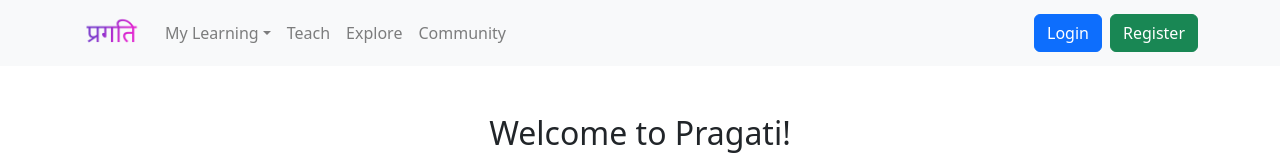
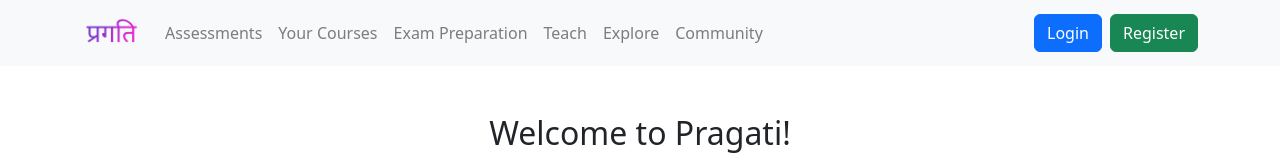
Before and after one commit to rks-031/pragati, a React (Vite) app in the folder frontend/: page / in a window 1280 px wide. Shown: the top 160 px of the page. Built offline with nearby package versions, Linux system fonts and the light colour scheme.

Commit message:
Navbar customized for teacher

```diff
--- a/frontend/src/components/Navbar.jsx
+++ b/frontend/src/components/Navbar.jsx
@@ -1,18 +1,20 @@
 import React from 'react';
-import { Link, useNavigate } from 'react-router-dom';
-import { Navbar, Nav, NavDropdown, Container, Button } from 'react-bootstrap';
+import { Link, useNavigate, useLocation } from 'react-router-dom';
+import { Navbar, Nav, Container, Button } from 'react-bootstrap';
 import axios from '../axiosConfig';
 import { useAuth } from '../context/AuthContext';
 import logo from '../assets/logoGradient.png';
 
 function NavigationBar() {
-  const { userName, logout } = useAuth();
+  const { userName, userRole, logout } = useAuth();
   const navigate = useNavigate();
+  const location = useLocation();
+  const isTeacherOnDashboard = userRole === 'teacher' && location.pathname === '/';
 
   const handleLogout = async () => {
     try {
       await axios.post('/api/v1/logout');
-      logout(); // Using context logout function
+      logout();
       navigate('/');
     } catch (error) {
       console.error('Logout failed:', error);
@@ -32,20 +34,38 @@
         </Navbar.Brand>
         <Navbar.Toggle aria-controls="basic-navbar-nav" />
         <Navbar.Collapse id="basic-navbar-nav">
+          {/* Show navigation items for students or non-logged in users */}
+          {(!userName || userRole !== 'teacher') && (
             <Nav className="me-auto">
-            <NavDropdown title="My Learning" id="basic-nav-dropdown">
-              <NavDropdown.Item as={Link} to="/assessment">Assessments</NavDropdown.Item>
-              <NavDropdown.Item as={Link} to="/modules-courses">Your Courses</NavDropdown.Item>
-              <NavDropdown.Item as={Link} to="/exam-preparation">Exam Preparation</NavDropdown.Item>
-            </NavDropdown>
+              <Nav.Link as={Link} to="/assessment">Assessments</Nav.Link>
+              <Nav.Link as={Link} to="/modules-courses">Your Courses</Nav.Link>
+              <Nav.Link as={Link} to="/exam-preparation">Exam Preparation</Nav.Link>
               <Nav.Link as={Link} to="/teach">Teach</Nav.Link>
               <Nav.Link as={Link} to="/explore">Explore</Nav.Link>
               <Nav.Link as={Link} to="/community">Community</Nav.Link>
             </Nav>
-          <Nav>
+          )}
+
+          {/* Show Upload Question Paper link for teachers on dashboard */}
+          {isTeacherOnDashboard && (
+            <Nav className="me-auto">
+              <Nav.Item>
+                <Button
+                  variant="success"
+                  as={Link}
+                  to="/upload-exam"
+                  className="mx-2"
+                >
+                  Upload Question Paper
+                </Button>
+              </Nav.Item>
+            </Nav>
+          )}
+
+          <Nav className="ms-auto">
             {userName ? (
               <Nav.Item>
-                <Button variant="danger" onClick={handleLogout} className="mx-2">Logout</Button>
+                <Button variant="danger" onClick={handleLogout}>Logout</Button>
               </Nav.Item>
             ) : (
               <>
```
Lines whose indentation alone changed are shown as unchanged.
